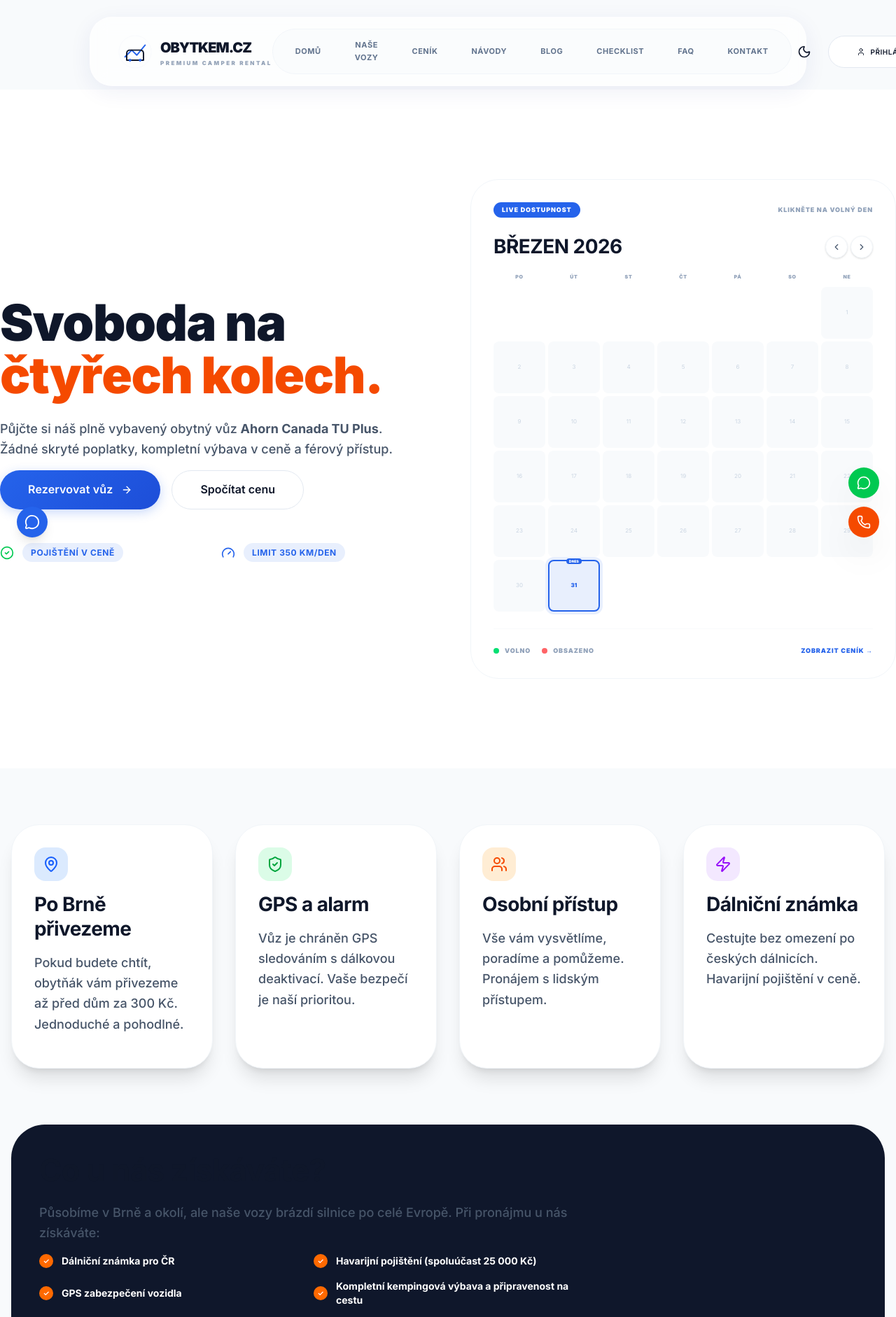
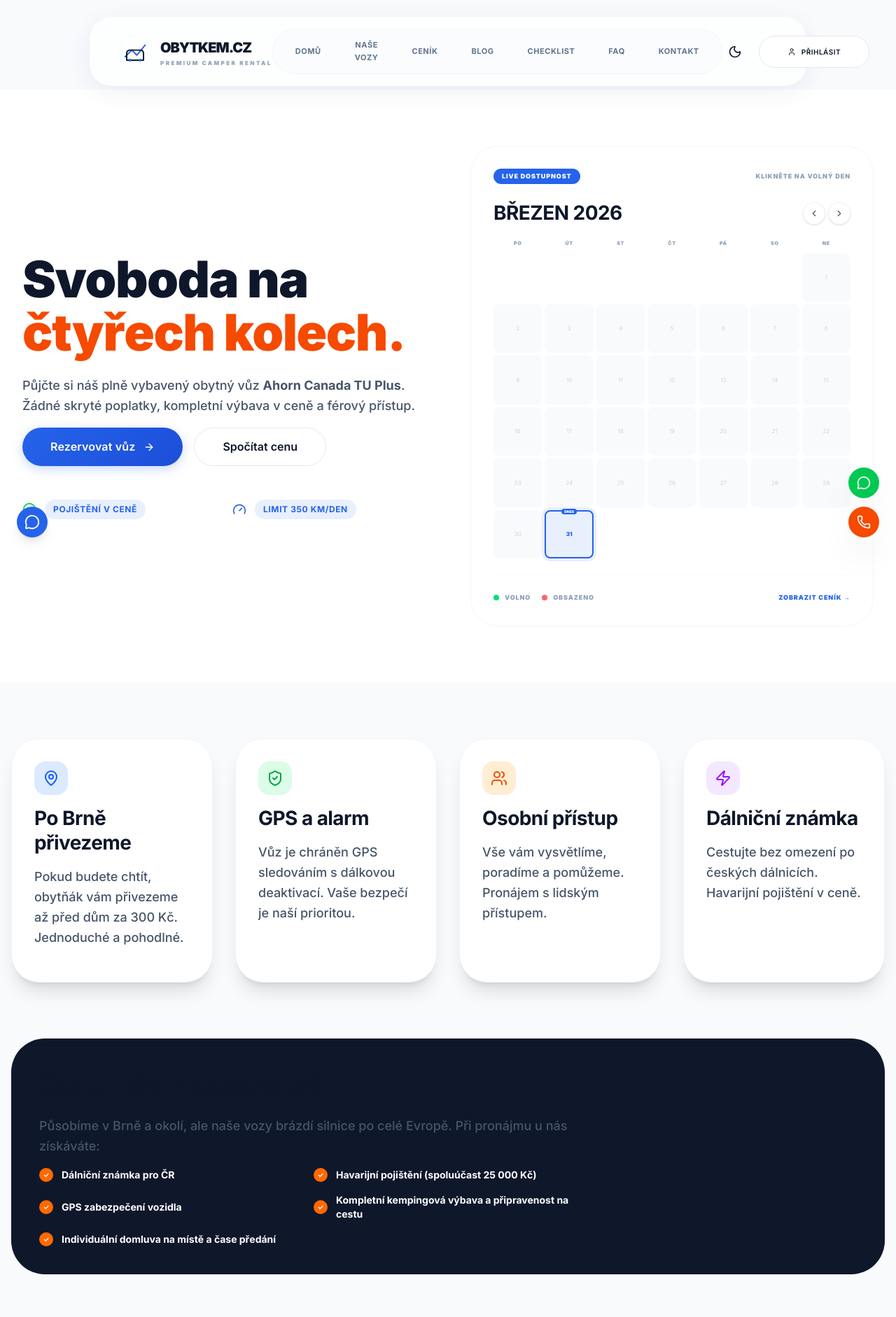
Before and after one commit to ospujcimedodavkynew/zbytkem.czfun, a React (Vite) app: page / in a window 1280 px wide. Shown: the top 1882 px of the page at 70% size. Built offline with nearby package versions, Linux system fonts and the light colour scheme.

Commit message:
Add files via upload

```diff
--- a/App.tsx
+++ b/App.tsx
@@ -9,7 +9,6 @@ import ConfirmationPage from './components/ConfirmationPage';
 import AvailabilityCalendar from './components/AvailabilityCalendar';
 import TravelBlog from './components/TravelBlog';
 import VehicleDetail from './components/VehicleDetail';
-import GuidesDetail from './components/GuidesDetail';
 import Checklist from './components/Checklist';
 import CostCalculator from './components/CostCalculator';
 import PublicContractView from './components/PublicContractView';
@@ -30,7 +29,7 @@ export const DEFAULT_SEASONS = [
 
 const App: React.FC = () => {
   console.log("App component rendering...");
-  const [view, setView] = useState<'home' | 'admin' | 'booking' | 'confirmation' | 'widget' | 'calendar' | 'blog' | 'vehicle-detail' | 'guides' | 'checklist' | 'calculator' | 'contract-public'>('home');
+  const [view, setView] = useState<'home' | 'admin' | 'booking' | 'confirmation' | 'widget' | 'calendar' | 'blog' | 'vehicle-detail' | 'checklist' | 'calculator' | 'contract-public'>('home');
   const [selectedContractId, setSelectedContractId] = useState<string | null>(null);
   const [selectedVehicleId, setSelectedVehicleId] = useState<string | null>(null);
   const [initialStartDate, setInitialStartDate] = useState<string | null>(null);
@@ -959,7 +958,6 @@ const App: React.FC = () => {
                 onBook={() => setView('booking')}
               />
             )}
-            {view === 'guides' && <GuidesDetail onBack={() => setView('home')} />}
             {view === 'home' && (
               <PublicHome
                 vehicles={vehicles}
@@ -1052,7 +1050,6 @@ const App: React.FC = () => {
                 <button onClick={() => handleScrollTo('fleet')} className="hover:text-brand-primary transition-colors">Naše vozy</button>
                 <button onClick={() => handleScrollTo('pricing')} className="hover:text-brand-primary transition-colors">Ceník</button>
                 <button onClick={() => handleScrollTo('faq')} className="hover:text-brand-primary transition-colors">FAQ</button>
-                <button onClick={() => handleScrollTo('guides')} className="hover:text-brand-primary transition-colors">Návody</button>
                 <button onClick={() => setView('admin')} className="hover:text-brand-primary transition-colors">Administrace</button>
               </div>
 
--- a/components/Navigation.tsx
+++ b/components/Navigation.tsx
@@ -7,7 +7,7 @@ import { usePWAInstall } from '../hooks/usePWAInstall';
 
 interface NavigationProps {
   isAdmin: boolean;
-  onNavigate: (view: 'home' | 'admin' | 'booking' | 'blog' | 'vehicle-detail' | 'guides' | 'checklist') => void;
+  onNavigate: (view: 'home' | 'admin' | 'booking' | 'blog' | 'vehicle-detail' | 'checklist') => void;
   onScrollTo: (sectionId: string) => void;
   onLogout: () => void;
   isDarkMode: boolean;
@@ -22,7 +22,6 @@ const Navigation: React.FC<NavigationProps> = ({ isAdmin, onNavigate, onScrollTo
     { label: 'Domů', onClick: () => onNavigate('home') },
     { label: 'Naše vozy', onClick: () => onScrollTo('fleet') },
     { label: 'Ceník', onClick: () => onScrollTo('pricing') },
-    { label: 'Návody', onClick: () => onScrollTo('video-guides') },
     { label: 'Blog', onClick: () => onNavigate('blog') },
     { label: 'Checklist', onClick: () => onNavigate('checklist') },
     { label: 'FAQ', onClick: () => onScrollTo('faq') },
--- a/components/PublicHome.tsx
+++ b/components/PublicHome.tsx
@@ -5,14 +5,13 @@ import { ChevronLeft, ChevronRight, Plus, Minus, HelpCircle, Calendar as Calenda
 import { Vehicle, Reservation, ReservationStatus } from '../types';
 import { formatCurrency } from '../utils/format';
 import AvailabilityCalendar from './AvailabilityCalendar';
-import VideoGuides from './VideoGuides';
 
 interface PublicHomeProps {
   vehicles: Vehicle[];
   reservations: Reservation[];
   onBookNow: (vehicleId: string, startDate?: string) => void;
   onScrollTo: (sectionId: string) => void;
-  onNavigate: (view: 'blog' | 'vehicle-detail' | 'guides' | 'checklist' | 'calculator') => void;
+  onNavigate: (view: 'blog' | 'vehicle-detail' | 'checklist' | 'calculator') => void;
   isDarkMode: boolean;
   setIsDarkMode: (isDark: boolean) => void;
 }
@@ -73,29 +72,6 @@ const PublicHome: React.FC<PublicHomeProps> = ({ vehicles, reservations, onBookN
     { category: "Ostatní", items: ["Sluneční brýle", "Osobní léky", "Repelent", "Baterka/Čelovka"] }
   ];
 
-  const guides = [
-    {
-      title: "WC a odpadní voda",
-      icon: "🚽",
-      content: "Kazeta WC se nachází v servisním otvoru zvenčí. Po naplnění ji vyjměte, vyprázdněte na určeném místě (v kempu) a doplňte chemii. Šedá voda (z dřezu a sprchy) se vypouští ventilem pod vozem."
-    },
-    {
-      title: "Elektřina a plyn",
-      icon: "⚡",
-      content: "Vůz má vlastní baterii dobíjenou solárem. Pro 230V zásuvky a klimatizaci se musíte připojit kabelem v kempu. Plyn slouží pro vaření, topení a ohřev vody (vždy mějte otevřenou lahev)."
-    },
-    {
-      title: "Voda a doplňování",
-      icon: "💧",
-      content: "Nádrž na čistou vodu (100L) se plní zvenčí hadicí. Stav vody uvidíte na kontrolním panelu nad dveřmi. Vždy používejte pitnou vodu z ověřených zdrojů."
-    },
-    {
-      title: "Jízda a rozměry",
-      icon: "🚐",
-      content: "Vůz je vysoký 3 metry a dlouhý 6,98 metru. Pozor na podjezdy a větve! Při couvání vždy využívejte kameru a ideálně i pomocníka venku. Nezapomeňte před jízdou zavřít všechna okna a zajistit skříňky."
-    }
-  ];
-
   const renderMiniCalendar = () => {
     const today = new Date();
     const displayDate = today.getFullYear() < 2026 ? new Date(2026, 6, 1) : today;
@@ -150,8 +126,8 @@ const PublicHome: React.FC<PublicHomeProps> = ({ vehicles, reservations, onBookN
   return (
     <div className={`space-y-0 overflow-x-hidden transition-colors duration-500 ${isDarkMode ? 'dark bg-slate-950 text-white' : 'bg-white text-slate-900'}`}>
       {/* Hero Section with Integrated Calendar */}
-      <section className="max-w-7xl mx-auto px-4 sm:px-6 lg:px-8 section-padding">
-        <div className="grid lg:grid-cols-2 gap-16 items-center">
+      <section className="max-w-7xl mx-auto px-4 sm:px-6 lg:px-8 py-8 md:py-20">
+        <div className="grid lg:grid-cols-2 gap-8 md:gap-16 items-center">
           <div className="text-left reveal-up">
             <h1 className={`text-4xl sm:text-5xl md:text-7xl font-black tracking-tight leading-[1.1] mb-8 ${isDarkMode ? 'text-white' : 'text-slate-900'}`}>
               Svoboda na <br/>
@@ -233,9 +209,9 @@ const PublicHome: React.FC<PublicHomeProps> = ({ vehicles, reservations, onBookN
       </section>
 
       {/* Why Choose Us Section */}
-      <section className={`py-20 px-4 transition-colors duration-500 ${isDarkMode ? 'bg-slate-950' : 'bg-slate-50'}`}>
+      <section className={`py-12 md:py-20 px-4 transition-colors duration-500 ${isDarkMode ? 'bg-slate-950' : 'bg-slate-50'}`}>
         <div className="max-w-7xl mx-auto">
-          <div className="grid md:grid-cols-2 lg:grid-cols-4 gap-8">
+          <div className="grid md:grid-cols-2 lg:grid-cols-4 gap-6 md:gap-8">
             {[
               {
                 icon: <MapPin className="w-6 h-6" />,
@@ -262,7 +238,7 @@ const PublicHome: React.FC<PublicHomeProps> = ({ vehicles, reservations, onBookN
                 color: "purple"
               }
             ].map((item, i) => (
-              <div key={i} className={`p-8 rounded-[2.5rem] border space-y-4 transition-all ${isDarkMode ? 'bg-slate-900 border-slate-800' : 'bg-white border-slate-100 shadow-xl'}`}>
+              <div key={i} className={`p-6 md:p-8 rounded-[2rem] md:rounded-[2.5rem] border space-y-4 transition-all ${isDarkMode ? 'bg-slate-900 border-slate-800' : 'bg-white border-slate-100 shadow-xl'}`}>
                 <div className={`w-12 h-12 rounded-2xl flex items-center justify-center ${
                   item.color === 'blue' ? 'bg-blue-100 text-blue-600' :
                   item.color === 'green' ? 'bg-green-100 text-green-600' :
@@ -271,15 +247,15 @@ const PublicHome: React.FC<PublicHomeProps> = ({ vehicles, reservations, onBookN
                 }`}>
                   {item.icon}
                 </div>
-                <h3 className={`text-xl font-black tracking-tight ${isDarkMode ? 'text-white' : 'text-slate-900'}`}>{item.title}</h3>
+                <h3 className={`text-lg md:text-xl font-black tracking-tight ${isDarkMode ? 'text-white' : 'text-slate-900'}`}>{item.title}</h3>
                 <p className={`text-sm font-medium leading-relaxed ${isDarkMode ? 'text-slate-400' : 'text-slate-600'}`}>{item.desc}</p>
               </div>
             ))}
           </div>
 
-          <div className={`mt-20 p-10 rounded-[3rem] transition-colors ${isDarkMode ? 'bg-slate-900 border border-slate-800' : 'bg-slate-900 text-white'}`}>
+          <div className={`mt-12 md:mt-20 p-6 md:p-10 rounded-[2rem] md:rounded-[3rem] transition-colors ${isDarkMode ? 'bg-slate-900 border border-slate-800' : 'bg-slate-900 text-white'}`}>
             <div className="max-w-3xl">
-              <h2 className={`text-3xl font-black mb-6 ${isDarkMode ? 'text-white' : 'text-white'}`}>Co u nás získáváte?</h2>
+              <h2 className={`text-2xl md:text-3xl font-black mb-6 ${isDarkMode ? 'text-white' : 'text-white'}`}>Co u nás získáváte?</h2>
               <p className={`font-medium mb-8 leading-relaxed ${isDarkMode ? 'text-slate-400' : 'text-slate-400'}`}>
                 Působíme v Brně a okolí, ale naše vozy brázdí silnice po celé Evropě. Při pronájmu u nás získáváte:
               </p>
@@ -529,9 +505,6 @@ const PublicHome: React.FC<PublicHomeProps> = ({ vehicles, reservations, onBookN
         </div>
       </section>
 
-      {/* Video Guides Section */}
-      <VideoGuides isDarkMode={isDarkMode} />
-
       {/* FAQ Section */}
       <section id="faq" className="max-w-4xl mx-auto px-4 sm:px-6 lg:px-8 section-padding scroll-mt-24">
         <div className="mb-12 text-center">
@@ -566,31 +539,6 @@ const PublicHome: React.FC<PublicHomeProps> = ({ vehicles, reservations, onBookN
                   </motion.div>
                 )}
               </AnimatePresence>
-            </div>
-          ))}
-        </div>
-      </section>
-
-      {/* Guides Section */}
-      <section id="guides" className="max-w-7xl mx-auto px-4 sm:px-6 lg:px-8 section-padding scroll-mt-24">
-        <div className="mb-12 text-center">
-          <h2 className="gradient-text">Návody pro začátečníky</h2>
-          <p className="text-slate-500 mt-4 font-medium">Vše, co potřebujete vědět pro vaši první cestu</p>
-        </div>
-        <div className="grid md:grid-cols-2 lg:grid-cols-4 gap-6">
-          {guides.map((guide, idx) => (
-            <div key={idx} className="card-ultimate p-8">
-              <div className="text-4xl mb-6">{guide.icon}</div>
-              <h3 className="text-lg font-bold text-slate-900 mb-4">{guide.title}</h3>
-              <p className="text-sm text-slate-500 leading-relaxed font-medium mb-6">
-                {guide.content}
-              </p>
-              <button
-                onClick={() => onNavigate('guides')}
-                className="text-[11px] font-bold text-brand-primary uppercase tracking-wider hover:text-blue-700 transition-colors"
-              >
-                Zobrazit detail návodu →
-              </button>
             </div>
           ))}
         </div>
```
Also changed, not shown: components/AdminDashboard.tsx (+35 -35 lines).
